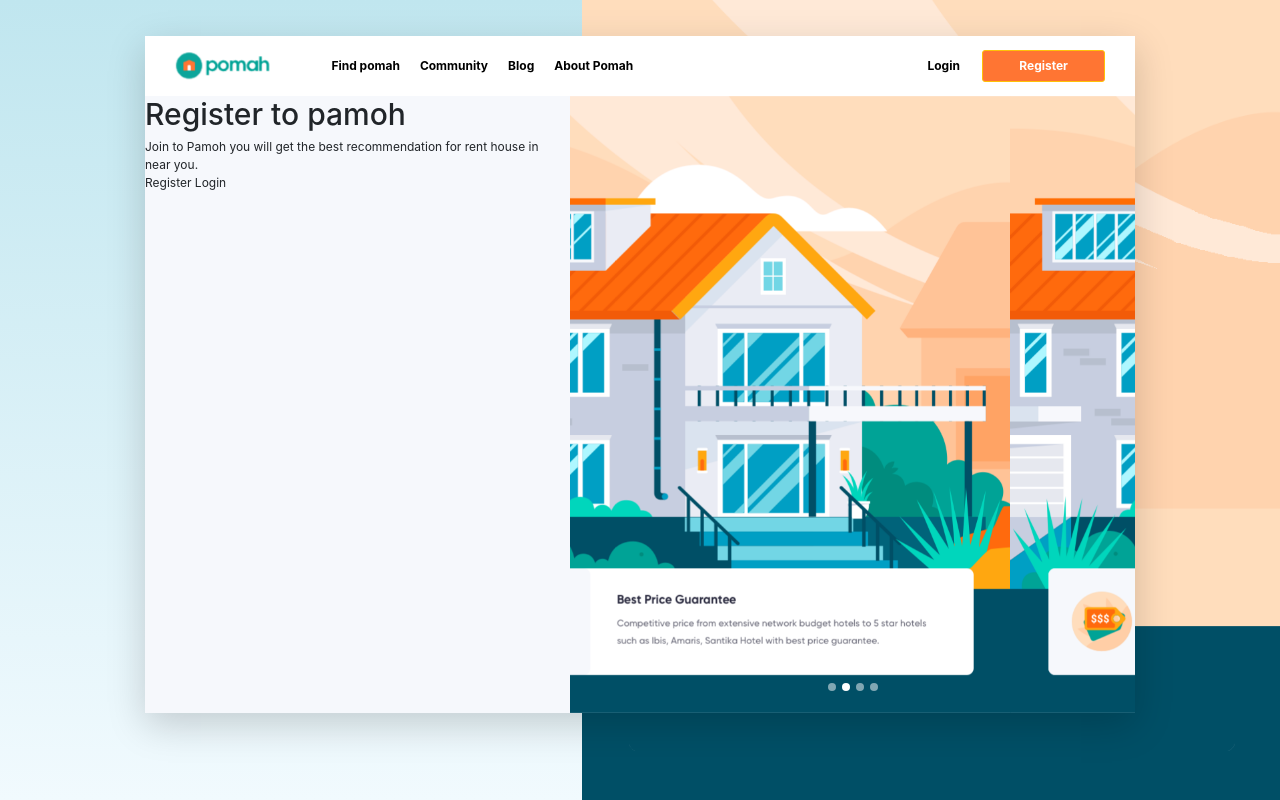
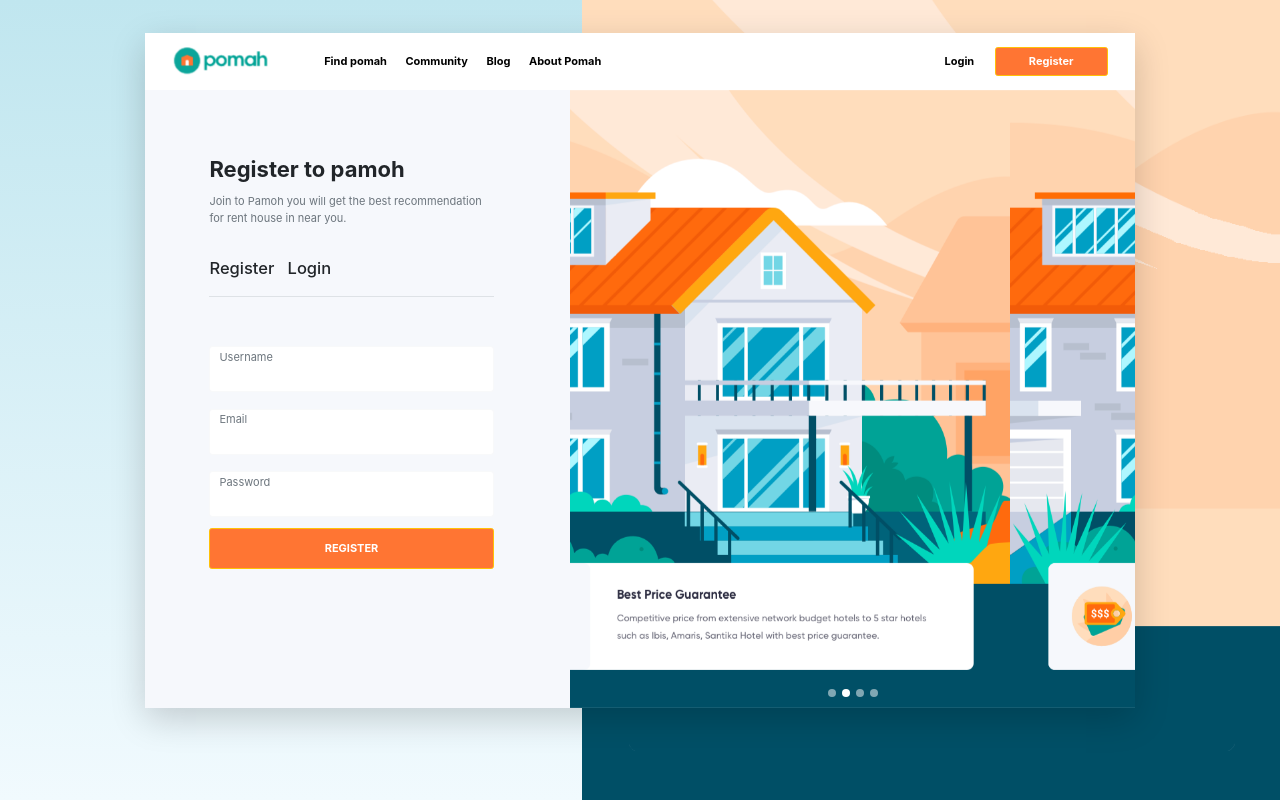
Before and after one commit to MaslaLT/Pomah_Responsive, a plain HTML site: page index.html in a window 1280 px wide. Drawn offline with Linux system fonts and the light colour scheme.

Commit message:
Building front

```diff
--- a/index.html
+++ b/index.html
@@ -16,7 +16,7 @@
 <body>
     <div class="container shadow-lg my-5">
         <header class="px-4 py-2">
-            <nav class="navbar navbar-expand-lg navbar-dark">
+            <nav class="navbar navbar-expand-md navbar-dark">
                 <a class="navbar-brand" href="#">
                     <img src="public/img/pomah_logo.png" height="28">
                 </a>
@@ -31,24 +31,35 @@
                         <button class="btn bg-transparent"><b>Blog</b></button>
                         <button class="btn bg-transparent"><b>About Pomah</b></button>
                     </div>
-                </div>
-                <div class="ml-auto">
-                    <button type="button"  class="btn bg-transparent px-4"><b>Login</b></button>
-                    <button type="button"  class="btn btn-warning px-5 py-2"><b>Register</b></button>
+                    <span class="navbar-nav ml-auto d-inline">
+                            <button type="button"  class="btn bg-transparent px-4"><b>Login</b></button>
+                            <button type="button"  class="btn btn-warning px-5 py-2"><b>Register</b></button>
+                    </span>
                 </div>
             </nav>
         </header>
         <main>
             <div class="row">
-                <div class="col-md-5">
-                    <h1>Register to pamoh</h1>
-                    <div>Join to Pamoh you will get the best recommendation for rent house in near you.</div>
-                    <div>
-                        <span>Register</span>
-                        <span>Login</span>
+                <div class="col-md-5 col-sm-10 pl-5 mt-5 mb-5 mx-auto">
+                    <div class="col-md-10 justify-content-center mx-auto">
+                        <div class="my-md-5"></div>
+                        <h2>Register to pamoh</h2>
+                        <div class="mt-3 text-secondary">Join to Pamoh you will get the best recommendation for rent house in near you.</div>
+                            <div class="mt-5 pb-3 border-bottom ">
+                                <h4>Register &nbsp; Login</h4>
+                            </div>
+                            <form class="mt-5 text-secondary">
+                                <span class="registrationForm">Username</span>
+                                <input  class="form-control border-light pt-5 pb-3 font-weight-bold" type="text" name="firstname">
+                                <span class="registrationForm">Email</span>
+                                <input class="form-control border-light pt-5 pb-3 font-weight-bold" type="email" name="email">
+                                <span class="registrationForm">Password</span>
+                                <input class="form-control border-light pt-5 pb-3 font-weight-bold" type="password" name="password">
+                                <input class="btn btn-warning btn-block font-weight-bold p-3 my-3" type="submit" value="REGISTER">
+                            </form>
                     </div>
                 </div>
-                <div class="col">
+                <div class="col-md-7 col-10 mx-auto">
                     <div id="carouselExampleIndicators" class="carousel slide" data-ride="carousel">
                         <ol class="carousel-indicators">
                             <li data-target="#carouselExampleIndicators" data-slide-to="0"></li>
--- a/public/css/stylesheet.css
+++ b/public/css/stylesheet.css
@@ -1,5 +1,5 @@
 * {
-    font-size: 12px;
+    font-size: 11px;
 }
 html{
     height: 100%;
@@ -26,7 +26,17 @@ main{
     max-width: 990px;
 }
 .carousel-indicators > li {
+    top: 10px;
     border-radius: 50%;
     height: 1vh;
     width: 1vh;
 }
+h2, h3{
+    font-weight: bold;
+}
+
+.registrationForm{
+    position: relative;
+    top:19px;
+    left:10px;
+}
```
